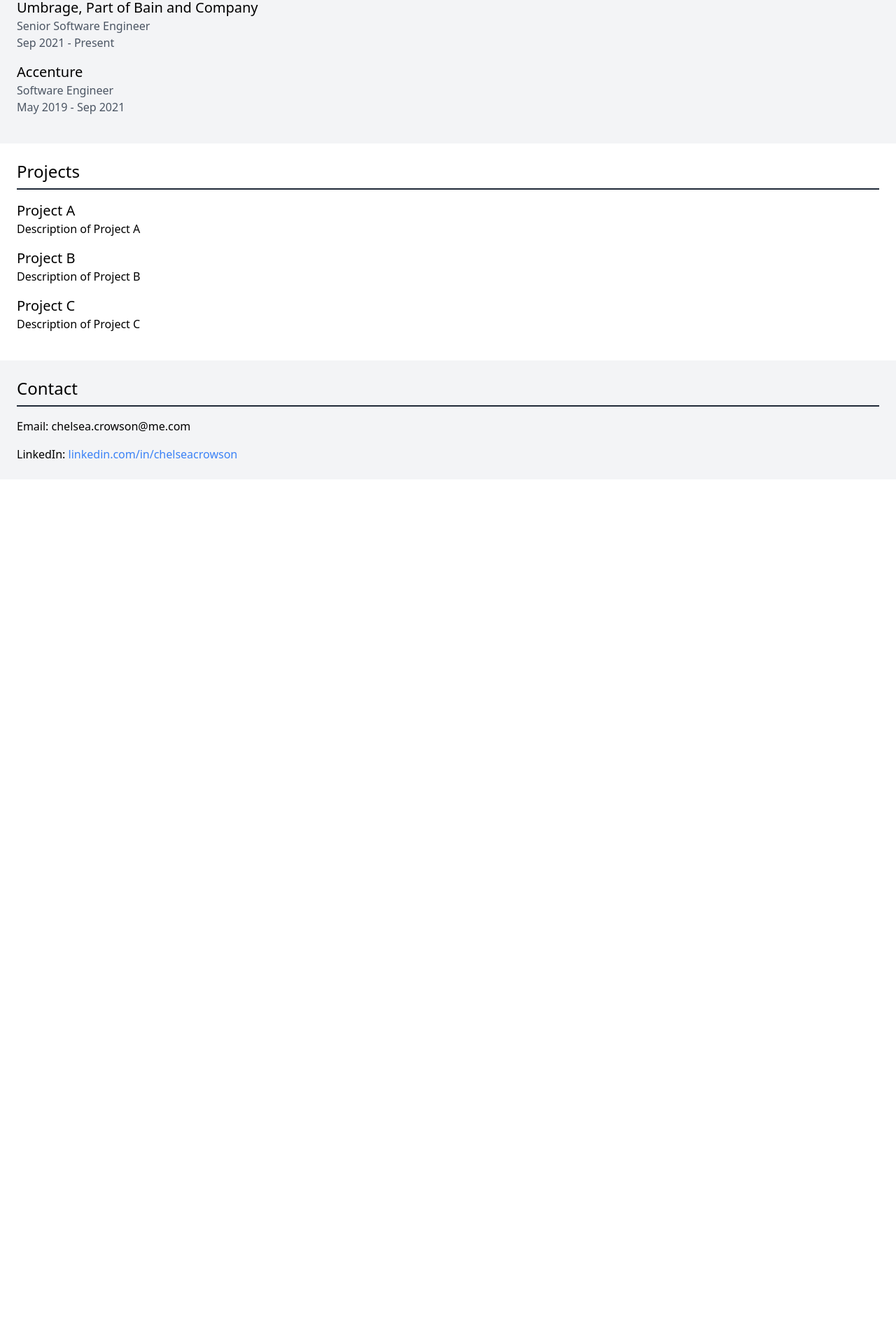
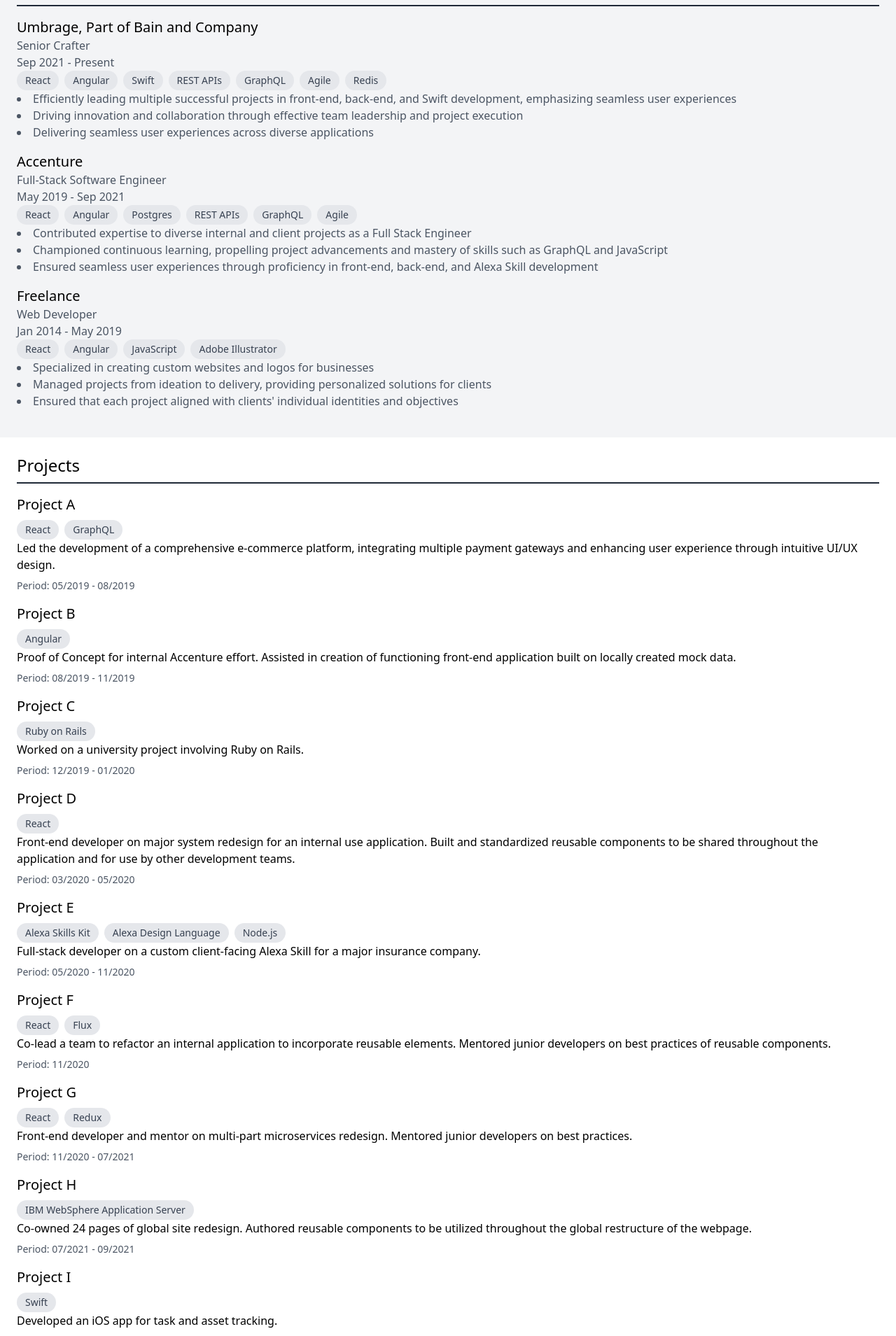
Before and after one commit to chelsme/chelsme.github.io, a React (Create React App) app: page / in a window 1280 px wide. Shown: the part 443-2352 px from the top of the page at 70% size. Before the commit the page ends 1128 px from the top, so only its background shows below. Built offline with nearby package versions, Linux system fonts and the light colour scheme.

Commit message:
update data

```diff
--- a/src/components/About.js
+++ b/src/components/About.js
@@ -1,10 +1,11 @@
 import React from 'react';
+import { personalData } from '../data';
 
 const About = () => {
   return (
     <section id="about" className="p-6">
       <h2 className="text-2xl border-b-2 border-gray-800 pb-2">About Me</h2>
-      <p className="mt-4">Senior Full-stack developer with a passion for crafting seamless user experiences across various platforms. My expertise spans front-end, back-end, and mobile development, allowing me to approach projects from multiple perspectives and deliver innovative solutions. With a diverse skill set and an affinity for continuous learning, I thrive in the ever-changing tech industry. As a problem solver and creative thinker, I take pride in leveraging my menagerie of skills to build scalable and robust applications that make a positive impact for clients and users alike.</p>
+      <p className="mt-4">{personalData.bio}</p>
     </section>
   );
 };
--- a/src/components/Contact.js
+++ b/src/components/Contact.js
@@ -1,11 +1,12 @@
 import React from 'react';
+import { personalData } from '../data';
 
 const Contact = () => {
   return (
     <section id="contact" className="p-6 bg-gray-100">
       <h2 className="text-2xl border-b-2 border-gray-800 pb-2">Contact</h2>
-      <p className="mt-4">Email: chelsea.crowson@me.com</p>
-      <p className="mt-4">LinkedIn: <a href="https://www.linkedin.com/in/chelseacrowson/" className="text-blue-500">linkedin.com/in/chelseacrowson</a></p>
+      <p className="mt-4">Email: {personalData.email}</p>
+      <p className="mt-4"><a href={personalData.linkedin} className="text-blue-500">LinkedIn</a></p>
     </section>
   );
 };
--- a/src/components/Experience.js
+++ b/src/components/Experience.js
@@ -1,20 +1,30 @@
 import React from 'react';
+import { experienceData } from '../data';
 
 const Experience = () => {
   return (
     <section id="experience" className="p-6 bg-gray-100">
       <h2 className="text-2xl border-b-2 border-gray-800 pb-2">Experience</h2>
       <ul className="mt-4">
-        <li className="mb-4">
-          <h3 className="text-xl">Umbrage, Part of Bain and Company</h3>
-          <p className="text-gray-600">Senior Software Engineer</p>
-          <p className="text-gray-600">Sep 2021 - Present</p>
-        </li>
-        <li className="mb-4">
-          <h3 className="text-xl">Accenture</h3>
-          <p className="text-gray-600">Software Engineer</p>
-          <p className="text-gray-600">May 2019 - Sep 2021</p>
-        </li>
+        {experienceData.map((job, index) => (
+          <li className="mb-4" key={index}>
+            <h3 className="text-xl">{job.company}</h3>
+            <p className="text-gray-600">{job.role}</p>
+            <p className="text-gray-600">{job.period}</p>
+            <div className="flex flex-wrap gap-2">
+              {job.technologies.map((tech, idx) => (
+                <span key={idx} className="bg-gray-200 text-gray-700 px-3 py-1 rounded-full text-sm">
+                  {tech}
+                </span>
+              ))}
+            </div>
+            <ul className="list-disc list-inside text-gray-600">
+              {job.responsibilities.map((responsibility, index) => (
+                <li key={index}>{responsibility}</li>
+              ))}
+            </ul>
+          </li>
+        ))}
       </ul>
     </section>
   );
--- a/src/components/Header.js
+++ b/src/components/Header.js
@@ -1,10 +1,12 @@
 import React from 'react';
+import { personalData } from '../data';
 
 const Header = () => {
   return (
     <header className="bg-gray-800 p-6 text-white text-center">
-      <h1 className="text-4xl">Chelsea Crowson</h1>
-      <p className="text-xl">Senior Software Engineer</p>
+      <h1 className="text-4xl">{personalData.name}</h1>
+      <p className="text-xl">{personalData.title}</p>
+      <p className="text-xl">{personalData.location}</p>
       <nav className="mt-4">
         <a href="#about" className="mx-2 text-white">About</a>
         <a href="#experience" className="mx-2 text-white">Experience</a>
--- a/src/components/Projects.js
+++ b/src/components/Projects.js
@@ -1,22 +1,25 @@
 import React from 'react';
+import { projectData } from '../data';
 
 const Projects = () => {
   return (
     <section id="projects" className="p-6">
       <h2 className="text-2xl border-b-2 border-gray-800 pb-2">Projects</h2>
       <ul className="mt-4">
-        <li className="mb-4">
-          <h3 className="text-xl">Project A</h3>
-          <p>Description of Project A</p>
-        </li>
-        <li className="mb-4">
-          <h3 className="text-xl">Project B</h3>
-          <p>Description of Project B</p>
-        </li>
-        <li className="mb-4">
-          <h3 className="text-xl">Project C</h3>
-          <p>Description of Project C</p>
-        </li>
+        {projectData.map((project, index) => (
+          <li className="mb-4" key={index}>
+            <h3 className="text-xl">{project.title}</h3>
+            <div className="mt-2 flex flex-wrap gap-2">
+              {project.technologies.map((tech, idx) => (
+                <span key={idx} className="bg-gray-200 text-gray-700 px-3 py-1 rounded-full text-sm">
+                  {tech}
+                </span>
+              ))}
+            </div>
+            <p>{project.description}</p>
+            <p className="mt-2 text-sm text-gray-600">Period: {project.period}</p>
+          </li>
+        ))}
       </ul>
     </section>
   );
--- /dev/null
+++ b/src/data.js
@@ -0,0 +1,131 @@
+export const personalData = {
+  name: "Chelsea Crowson",
+  title: "Full Stack Developer",
+  location: "San Antonio, TX",
+  email: "chelsea.crowson@me.com",
+  linkedin: "https://www.linkedin.com/in/chelseacrowson/",
+  bio: "Senior Full-stack developer with a passion for crafting seamless user experiences across various platforms. My expertise spans front-end, back-end, and mobile development, allowing me to approach projects from multiple perspectives and deliver innovative solutions. With a diverse skill set and an affinity for continuous learning, I thrive in the ever-changing tech industry. As a problem solver and creative thinker, I take pride in leveraging my menagerie of skills to build scalable and robust applications that make a positive impact for clients and users alike."
+}
+
+export const experienceData = [
+  {
+    company: "Umbrage, Part of Bain and Company",
+    role: "Senior Crafter",
+    period: "Sep 2021 - Present",
+    responsibilities: [
+      "Efficiently leading multiple successful projects in front-end, back-end, and Swift development, emphasizing seamless user experiences",
+      "Driving innovation and collaboration through effective team leadership and project execution",
+      "Delivering seamless user experiences across diverse applications",
+    ],
+    technologies: ["React", "Angular", "Swift", "REST APIs", "GraphQL", "Agile", "Redis"]
+  },
+  {
+    company: "Accenture",
+    role: "Full-Stack Software Engineer",
+    period: "May 2019 - Sep 2021",
+    responsibilities: [
+      "Contributed expertise to diverse internal and client projects as a Full Stack Engineer",
+      "Championed continuous learning, propelling project advancements and mastery of skills such as GraphQL and JavaScript",
+      "Ensured seamless user experiences through proficiency in front-end, back-end, and Alexa Skill development",
+    ],
+    technologies: ["React", "Angular", "Postgres", "REST APIs", "GraphQL", "Agile"]
+  },
+  {
+    company: "Freelance",
+    role: "Web Developer",
+    period: "Jan 2014 - May 2019",
+    responsibilities: [
+      "Specialized in creating custom websites and logos for businesses",
+      "Managed projects from ideation to delivery, providing personalized solutions for clients",
+      "Ensured that each project aligned with clients' individual identities and objectives",
+    ],
+    technologies: ["React", "Angular", "JavaScript", "Adobe Illustrator"]
+  }
+];
+
+export const projectData = [
+  {
+    title: "Project A",
+    description: "Led the development of a comprehensive e-commerce platform, integrating multiple payment gateways and enhancing user experience through intuitive UI/UX design.",
+    technologies: ["React", "GraphQL"],
+    period: "05/2019 - 08/2019"
+  },
+  {
+    title: "Project B",
+    description: "Proof of Concept for internal Accenture effort. Assisted in creation of functioning front-end application built on locally created mock data.",
+    technologies: ["Angular"],
+    period: "08/2019 - 11/2019"
+  },
+  {
+    title: "Project C",
+    description: "Worked on a university project involving Ruby on Rails.",
+    technologies: ["Ruby on Rails"],
+    period: "12/2019 - 01/2020"
+  },
+  {
+    title: "Project D",
+    description: "Front-end developer on major system redesign for an internal use application. Built and standardized reusable components to be shared throughout the application and for use by other development teams.",
+    technologies: ["React"],
+    period: "03/2020 - 05/2020"
+  },
+  {
+    title: "Project E",
+    description: "Full-stack developer on a custom client-facing Alexa Skill for a major insurance company.",
+    technologies: ["Alexa Skills Kit", "Alexa Design Language", "Node.js"],
+    period: "05/2020 - 11/2020"
+  },
+  {
+    title: "Project F",
+    description: "Co-lead a team to refactor an internal application to incorporate reusable elements. Mentored junior developers on best practices of reusable components.",
+    technologies: ["React", "Flux"],
+    period: "11/2020"
+  },
+  {
+    title: "Project G",
+    description: "Front-end developer and mentor on multi-part microservices redesign. Mentored junior developers on best practices.",
+    technologies: ["React", "Redux"],
+    period: "11/2020 - 07/2021"
+  },
+  {
+    title: "Project H",
+    description: "Co-owned 24 pages of global site redesign. Authored reusable components to be utilized throughout the global restructure of the webpage.",
+    technologies: ["IBM WebSphere Application Server"],
+    period: "07/2021 - 09/2021"
+  },
+  {
+    title: "Project I",
+    description: "Developed an iOS app for task and asset tracking.",
+    technologies: ["Swift"],
+    period: "09/2021 - 10/2021"
+  },
+  {
+    title: "Project J",
+    description: "Front-end developer on Oil and Gas Analytics app. Created reusable D3 charts and graphs with variable axes.",
+    technologies: ["React", "D3", "Ag-Grid"],
+    period: "10/2021 - 02/2022"
+  },
+  {
+    title: "Project K",
+    description: "Tech Lead and Backend developer for customer-facing iOS app regarding sports betting and fantasy sports.",
+    technologies: ["NodeJS", "GraphQL", "SQL", "Express"],
+    period: "02/2023 - 12/2023"
+  },
+  {
+    title: "Project L",
+    description: "Backend Tech Lead and Backend developer for customer-facing iOS app regarding sports betting and fantasy sports.",
+    technologies: ["NodeJS", "Docker", "TypeOrm", "NestJS"],
+    period: "01/2023 - 05/2023"
+  },
+  {
+    title: "Project M",
+    description: "Developed an iPad app for tracking tasks and assets.",
+    technologies: ["SwiftUI"],
+    period: "06/2023 - 08/2023"
+  },
+  {
+    title: "Project N",
+    description: "Data analytics app. Platform for tracking sales and creating reports using data to display tables and charts showcasing report data.",
+    technologies: ["NestJS", "GraphQL", "Angular", "RXJS"],
+    period: "08/2023 - 06/2024"
+  }
+];
```
